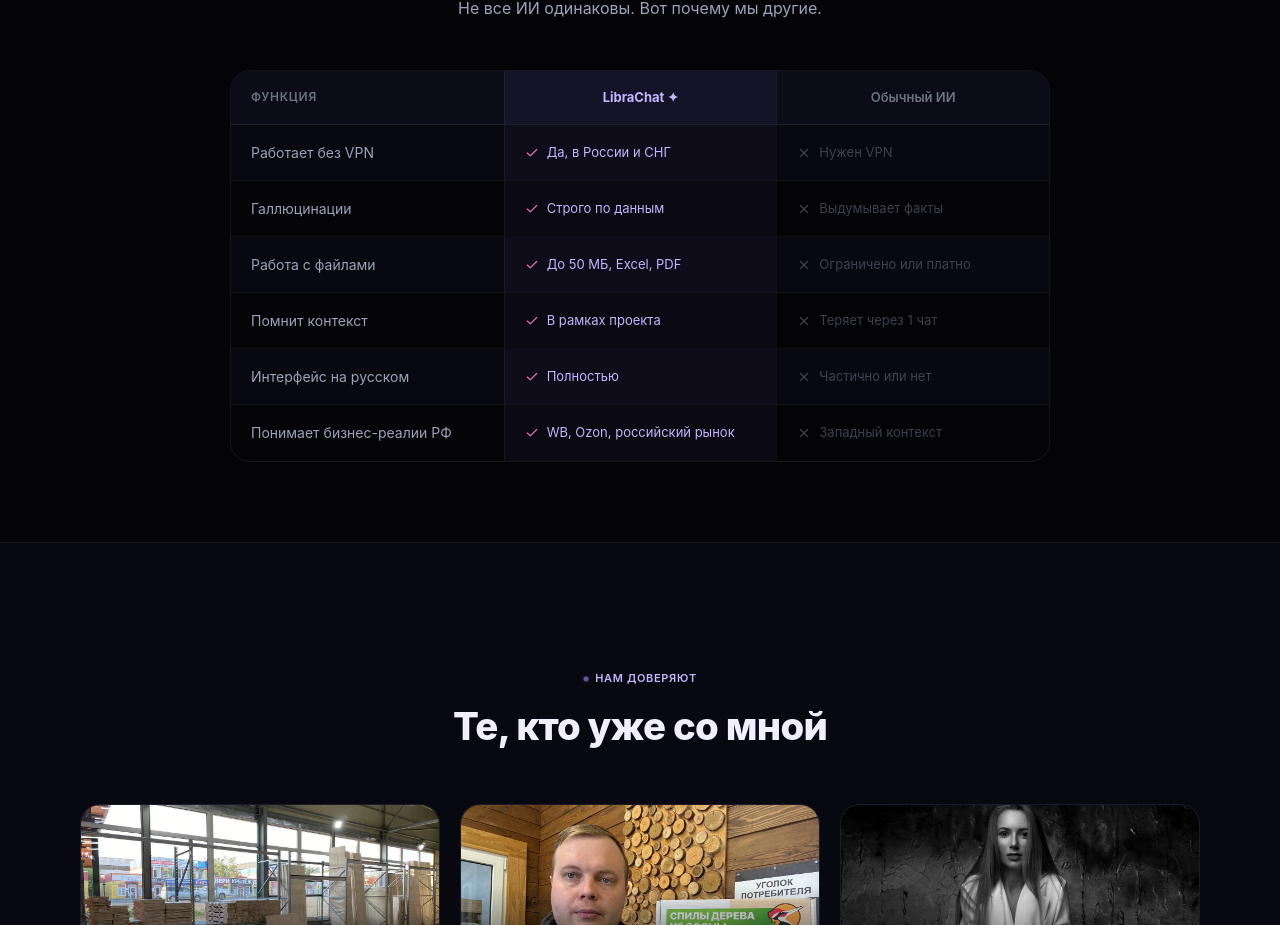
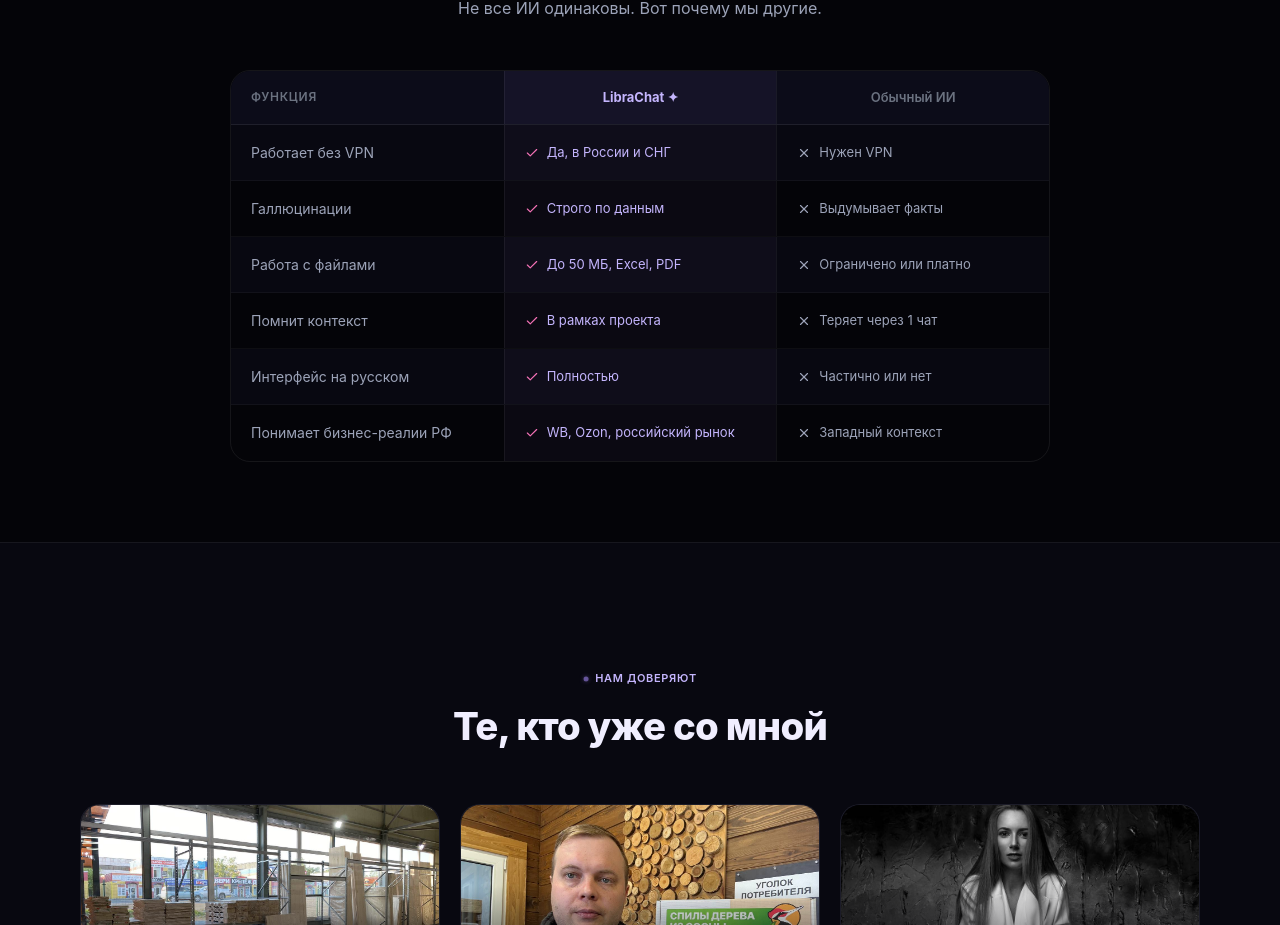
Before and after one commit to kriptononny-lab/librachat, a Next.js app: page / in a window 1280 px wide. Shown: the part 3098-4023 px from the top of the page. Built offline with nearby package versions, Linux system fonts and the light colour scheme; no server answers.

Commit message:
fix: superpower icon, hover on text links

```diff
--- a/src/components/sections/comparison-section.tsx
+++ b/src/components/sections/comparison-section.tsx
@@ -197,11 +197,11 @@ export function ComparisonSection() {
                   display: "flex",
                   alignItems: "center",
                   gap: "8px",
-                  opacity: 0.55,
+                  opacity: 1,
                 }}
               >
-                <X size={14} color="#6B7280" style={{ flexShrink: 0 }} />
-                <span style={{ fontSize: "13px", color: "#6B7280" }}>
+                <X size={14} color="#9CA3B8" style={{ flexShrink: 0 }} />
+                <span style={{ fontSize: "13px", color: "#9CA3B8" }}>
                   {row.other.text}
                 </span>
               </div>
```
